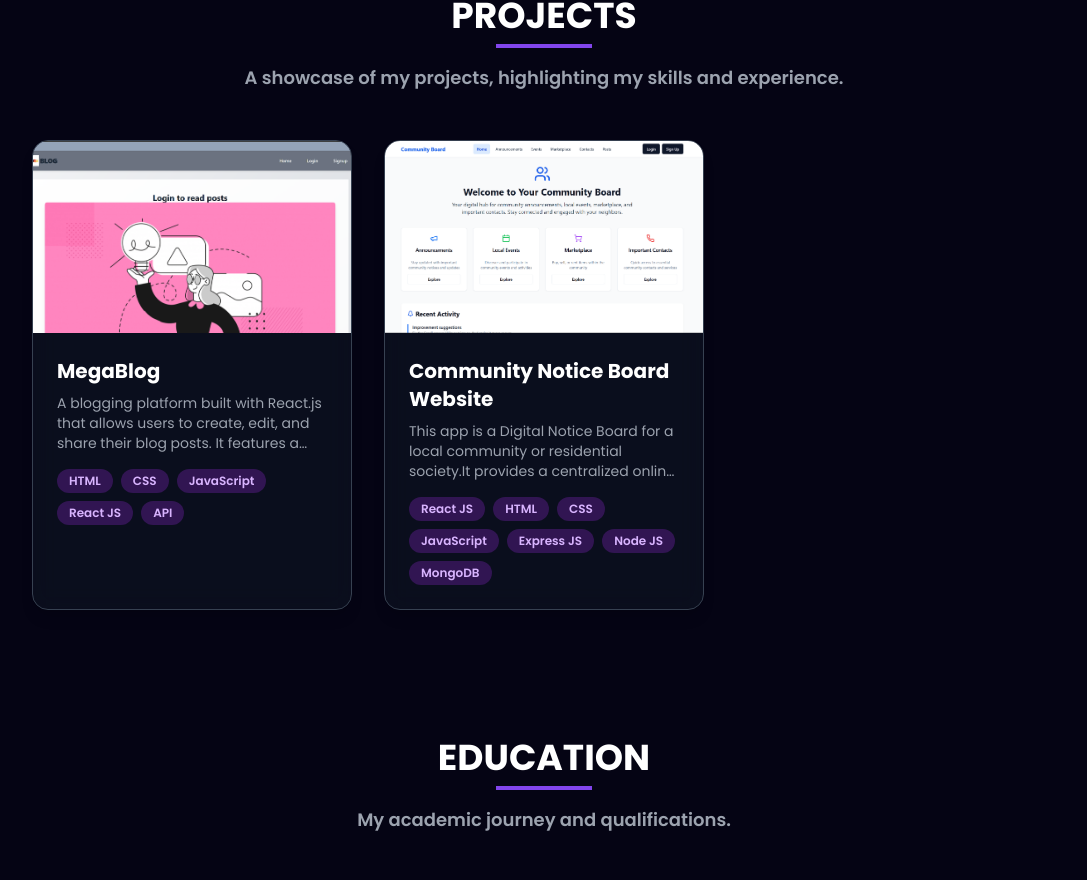
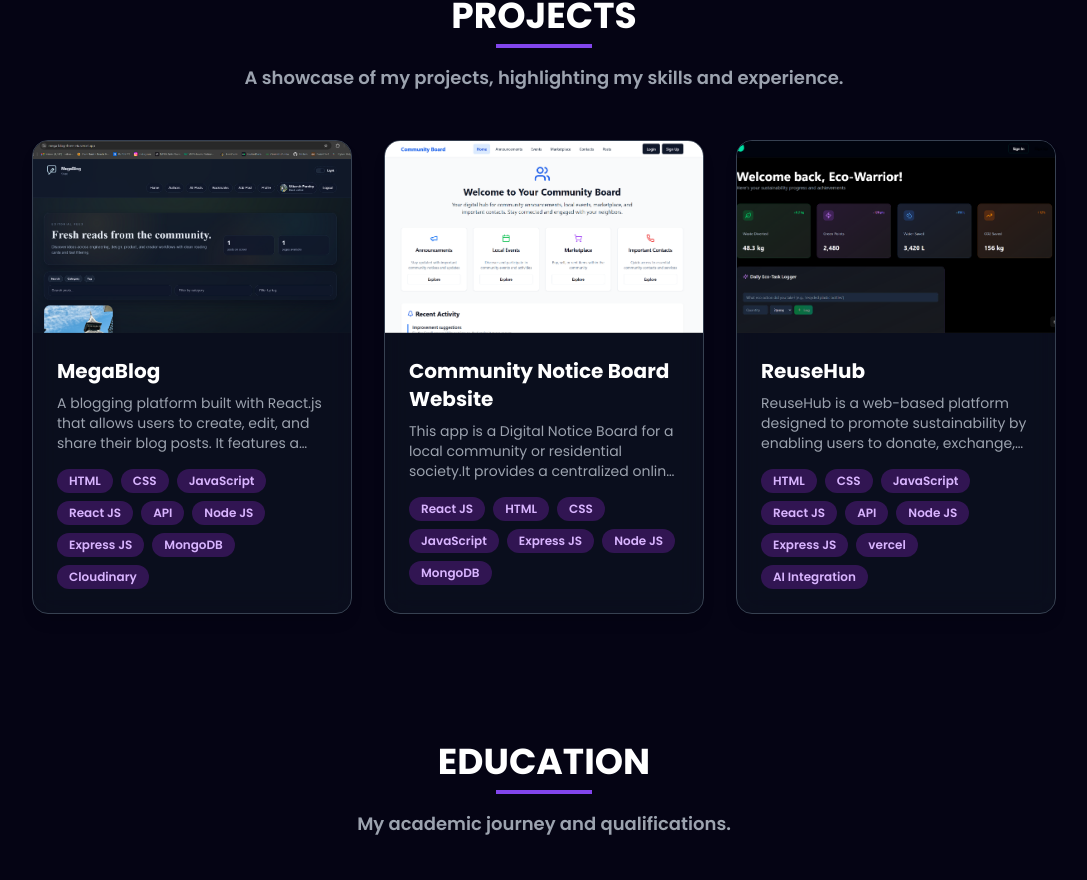
Before and after one commit to UtkarshPandey04/myPortfolio, a React (Vite) app: page / in a window 1280 px wide. Shown: the part 2516-3396 px from the top of the page, without its empty margins (96-1183 px from the left). Built offline with nearby package versions, Linux system fonts and the light colour scheme.

Commit message:
new project

```diff
--- a/src/constants.js
+++ b/src/constants.js
@@ -36,6 +36,8 @@ import imagesearchLogo from './assets/work_logo/image_search.png';
 import removebgLogo from './assets/work_logo/remove_bg.png';
 import cloudPractitionerLogo from './assets/certification/cloudPractitioner.png';
 import mlFoundationsLogo from './assets/certification/machineLearning.png';
+
+import reuseHubLogo from './assets/work_logo/reusehub.png';
 
 
 export const certifications = [
@@ -196,9 +198,9 @@ export const experiences = [
       description:
         "A blogging platform built with React.js that allows users to create, edit, and share their blog posts. It features a clean and modern design, with a focus on user experience and performance.",
       image: MegaBlog,
-      tags: ["HTML", "CSS", "JavaScript", "React JS", "API"],
-      github: "https://github.com/UtkarshPandey04/megaBlogProject",
-      webapp: "https://mega-blog-project-rose.vercel.app/",
+      tags: ["HTML", "CSS", "JavaScript", "React JS", "API","Node JS","Express JS","MongoDB","Cloudinary"],
+      github: "https://github.com/UtkarshPandey04/megaBlog",
+      webapp: "https://mega-blog-three-eta.vercel.app/",
     },
     {
       id: 1,
@@ -210,4 +212,14 @@ export const experiences = [
       github: "https://github.com/UtkarshPandey04/Community-Notice-Board-Website",
       webapp: "https://shadcn-ui-ivory-five.vercel.app/",
     },
+    {
+      id: 2,
+      title: "ReuseHub",
+      description:
+        "ReuseHub is a web-based platform designed to promote sustainability by enabling users to donate, exchange, and reuse items instead of discarding them. The goal is to reduce waste and encourage a circular economy mindset within communities. Users can create profiles, list items they wish to donate or exchange, and browse available items in their area. The platform facilitates communication between users, allowing them to arrange for item pickup or exchange. ReuseHub aims to foster a sense of community while contributing to environmental conservation efforts.",
+      image: reuseHubLogo,
+      tags: ["HTML", "CSS", "JavaScript", "React JS", "API","Node JS","Express JS","vercel","AI Integration"],
+      github: "https://github.com/UtkarshPandey04/Reuse-hub-innotech",
+      webapp: "https://v0-reuse-hub-web-application.vercel.app/",
+    },
    ];
```
Also changed, not shown: src/assets/work_logo/ReuseHub.png (added), src/assets/work_logo/megaBlog.png.
